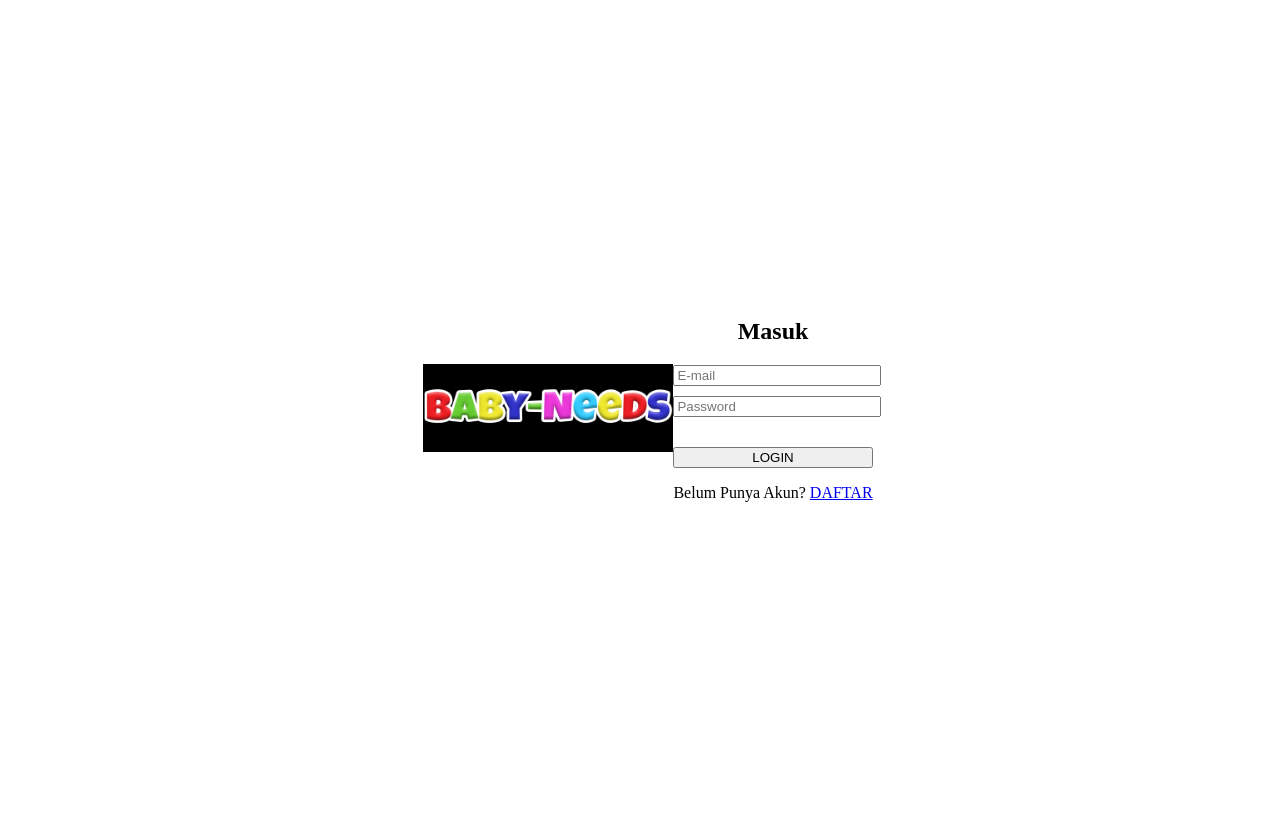
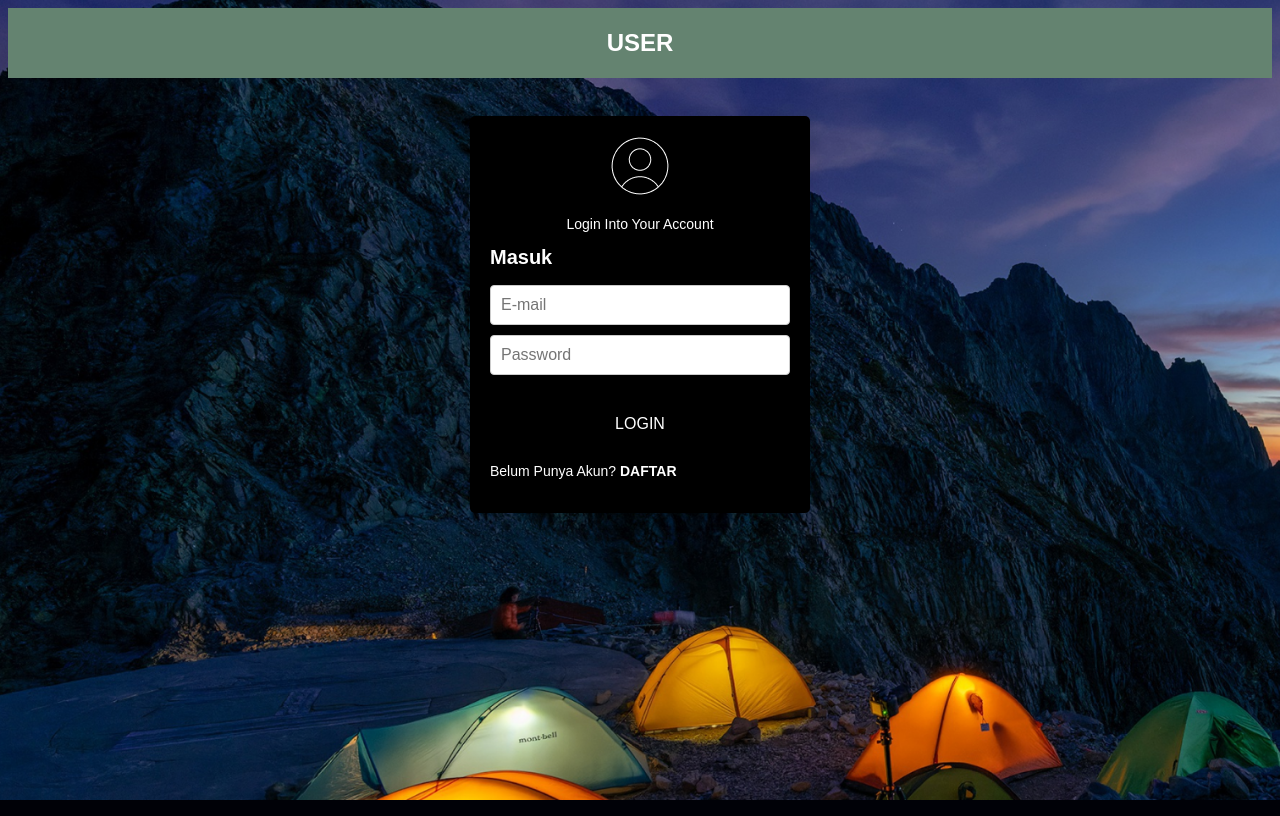
Before and after one commit to NugrahaVarrel/LembahIndah, a PHP site: page /login.php in a window 1280 px wide. Run offline with PHP 8.4, Linux system fonts and the light colour scheme.

Commit message:
update sembarang kalir

```diff
--- a/index.php
+++ b/index.php
@@ -13,7 +13,7 @@
     <meta name="viewport" content="width=device-width, initial-scale=1.0">
     <link rel="stylesheet" href="resource/icon.png">
     <link rel="stylesheet" href="style/styleindex.css">
-    <title>Document</title>
+    <title>Lembah Indah CampGround</title>
 </head>
 <body>
     <?php
--- a/login.php
+++ b/login.php
@@ -9,45 +9,19 @@ include 'koneksi.php';
     <meta charset="UTF-8">
     <meta http-equiv="X-UA-Compatible" content="IE=edge">
     <meta name="viewport" content="width=device-width, initial-scale=1.0">
+    <link rel="stylesheet" href="style/stylelogin.css">
     <link rel="icon" href="resource/icon.png">
-    <title>Masuk | Lembah Indah </title>
-    <style>
-        body {
-            display: flex;
-            align-items: center;
-            justify-content: center;
-            min-height: 100vh;
-        }
-        .container {
-            max-width: 400px;
-            text-align: center;
-        }
-        .logo {
-            width: 250px;
-        }
-        .form-user {
-            width: 100%;
-            margin-bottom: 10px;
-        }
-        .tombol-login {
-            width: 100%;
-            margin-top: 20px;
-        }
-    </style>
+    <title>Masuk | Lembah Indah</title>
 </head>
-<body style="width: 100%">
-    <div class="container-fluid py-1" style="background-color: #000000;">
-        <div class="container">
-            <div class="row">
-                <div class="col-xs-11 text-center">
-                    <img src="resource/logo.png" alt="" style="width: 250px">
-                </div>
-            </div>
+<body>
+    <nav>
+        <h1>USER</h1>
+    </nav>
+    <div class="container">
+        <div>
+            <img src="admin/resource/user.png" alt="orang" class="icon">
+            <p style="color:white; text-align: center;">Login Into Your Account</p>
         </div>
-    </div>
-
-    <div class="container">
-        <!-- <img src="resource/logo.png" alt="Logo" class="logo"> -->
         <h2>Masuk</h2>
         <form method="post">
             <input type="text" name="email" class="form-user" placeholder="E-mail">
--- a/pesanan.php
+++ b/pesanan.php
@@ -4,6 +4,7 @@
     <meta charset="UTF-8">
     <meta http-equiv="X-UA-Compatible" content="IE=edge">
     <meta name="viewport" content="width=device-width, initial-scale=1.0">
+    <link rel="stylesheet" href="style/stylepesanan.css">
     <title>Document</title>
 </head>
 <body>
@@ -83,7 +84,7 @@
             }
         ?>
     </table>
-<br><br><br><br><br><br><br><br><br><br><br><br><br><br>
+<br><br><br><br><br><br><br><br><br><br><br><br><br><br><br><br><br><br>
 <section id="footer">
     <?php include ('footer.php')?>
 </section>
--- /dev/null
+++ b/style/stylelogin.css
@@ -0,0 +1,73 @@
+/* Remove the existing CSS code and replace it with the following */
+body {
+    background-image: url(../admin/resource/background.png);
+    background-repeat: no-repeat;
+    background-size: cover;
+}
+
+nav {
+    background-color: rgba(100, 131, 112, 1);
+    padding: 1px;
+    margin-bottom: 3%;
+}
+
+nav h1 {
+    text-align: center;
+    font-family: Arial, sans-serif;
+    color: #fff;
+    font-size: 24px;
+}
+
+.container {
+    margin: 0 auto;
+    width: 300px;
+    padding: 20px;
+    background-color: #000000;
+    border-radius: 5px;
+    box-shadow: 0px 0px 20px 0px rgba(0, 0, 0, 0.1);
+}
+
+h2 {
+    margin-top: 0;
+    font-family: Arial, sans-serif;
+    color: #ffffff;
+    font-size: 20px;
+}
+.icon{
+    display: block;
+    margin: 0 auto;
+}
+.form-user {
+    width: 100%;
+    margin-bottom: 10px;
+    padding: 10px;
+    font-size: 16px;
+    border: 1px solid #ccc;
+    border-radius: 4px;
+    box-sizing: border-box;
+}
+
+.tombol-login {
+    width: 100%;
+    margin-top: 20px;
+    padding: 10px;
+    font-size: 16px;
+    border: none;
+    border-radius: 4px;
+    cursor: pointer;
+    background-color: #000;
+    color: #fff;
+}
+
+p {
+    margin-top: 20px;
+    font-size: 14px;
+    font-family: Arial, sans-serif;
+    color: #ffffff;
+}
+
+p a {
+    color: #ffffff;
+    font-weight: bold;
+    text-decoration: none;
+}
```
Also changed, not shown: admin/login.php (+17 -25 lines), admin/style/stylelogin.css (added, +53 -0 lines), style/stylepesanan.css (added, +27 -0 lines), admin/resource/background.png (added), admin/resource/user.png (added), resource/background.png (added).
